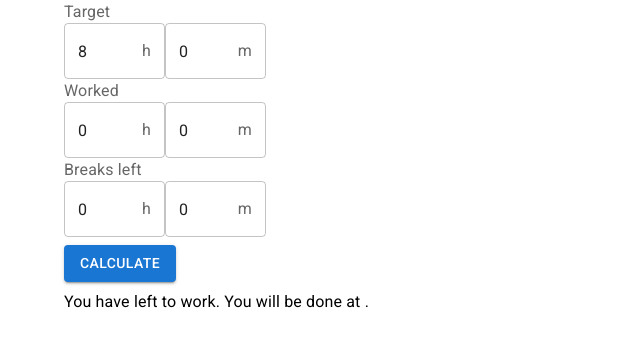
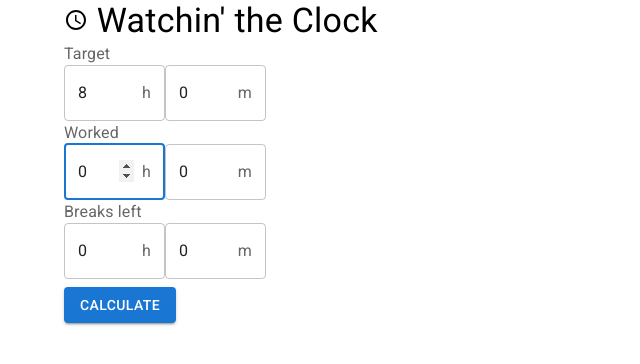
Before and after one commit to blachniet/react-sandbox, a React (Create React App) app: page / in a window 1280 px wide. Shown: the top 364 px of the page, without its empty margins (0-640 px from the left). Built offline with nearby package versions, Linux system fonts and the light colour scheme.

Commit message:
Improve validation

```diff
--- a/src/App.tsx
+++ b/src/App.tsx
@@ -4,21 +4,23 @@ import Container from '@mui/material/Container';
 import Button from '@mui/material/Button';
 import TextField from '@mui/material/TextField';
 import InputAdornment from '@mui/material/InputAdornment';
-import { useForm, Controller } from "react-hook-form";
+import { useForm, Controller, useFormState } from "react-hook-form";
 import InputLabel from '@mui/material/InputLabel';
 import Typography from '@mui/material/Typography';
 import { DateTime, Duration } from 'luxon';
 import { useState } from 'react';
+import Schedule from '@mui/icons-material/Schedule';
 
 function App() {
-  const {control, handleSubmit} = useForm<IFormData>();
+  const {control, handleSubmit, reset} = useForm<IFormData>();
+  const {isDirty, isSubmitted, errors} = useFormState({control});
   const [remaining, setRemaining] = useState<Duration>();
   const [doneAt, setDoneAt] = useState<DateTime>();
 
   const handleValidSubmit = (formData: IFormData) => {
     const target = Duration.fromObject({
       hours: parseFloat(formData.targetHours),
-      minutes: parseFloat(formData.targetMinutes)
+      minutes: parseFloat(formData.targetMinutes),
     });
     const worked = Duration.fromObject({
       hours: parseFloat(formData.workedHours),
@@ -32,19 +34,30 @@ function App() {
     const r = target.minus(worked);
     setRemaining(r);
     setDoneAt(DateTime.now().plus(r).plus(breakDuration));
+
+    reset(undefined, {
+      keepValues: true,
+      keepIsSubmitted: true,
+    });
   };
 
   return (
     <Container fixed>
+      <Typography component="h1" variant="h4"><Schedule />&nbsp;Watchin' the Clock</Typography>
       <form onSubmit={handleSubmit(handleValidSubmit)}>
         <InputLabel>Target</InputLabel>
         <Controller
           name="targetHours"
           defaultValue="8"
+          rules={{
+            required: 'Required',
+          }}
           render={({ field }) => (
             <TextField
               {...field}
               type="number"
+              error={!!errors.targetHours}
+              helperText={errors.targetHours?.message}
               sx={{width: '10ch'}}
               InputProps={{
                 endAdornment: <InputAdornment position="end">h</InputAdornment>,
@@ -56,10 +69,15 @@ function App() {
         <Controller
           name="targetMinutes"
           defaultValue="0"
+          rules={{
+            required: 'Required',
+          }}
           render={({ field }) => (
             <TextField
               {...field}
               type="number"
+              error={!!errors.targetMinutes}
+              helperText={errors.targetMinutes?.message}
               sx={{width: '10ch'}}
               InputProps={{
                 endAdornment: <InputAdornment position="end">m</InputAdornment>,
@@ -72,10 +90,16 @@ function App() {
         <Controller
           name="workedHours"
           defaultValue="0"
+          rules={{
+            required: 'Required',
+          }}
           render={({ field }) => (
             <TextField
               {...field}
+              autoFocus
               type="number"
+              error={!!errors.workedHours}
+              helperText={errors.workedHours?.message}
               sx={{width: '10ch'}}
               InputProps={{
                 endAdornment: <InputAdornment position="end">h</InputAdornment>,
@@ -87,10 +111,15 @@ function App() {
         <Controller
           name="workedMinutes"
           defaultValue="0"
+          rules={{
+            required: 'Required',
+          }}
           render={({ field }) => (
             <TextField
               {...field}
               type="number"
+              error={!!errors.workedMinutes}
+              helperText={errors.workedMinutes?.message}
               sx={{width: '10ch'}}
               InputProps={{
                 endAdornment: <InputAdornment position="end">m</InputAdornment>,
@@ -103,10 +132,15 @@ function App() {
         <Controller
           name="breakHours"
           defaultValue="0"
+          rules={{
+            required: 'Required',
+          }}
           render={({ field }) => (
             <TextField
               {...field}
               type="number"
+              error={!!errors.breakHours}
+              helperText={errors.breakHours?.message}
               sx={{width: '10ch'}}
               InputProps={{
                 endAdornment: <InputAdornment position="end">h</InputAdornment>,
@@ -118,10 +152,15 @@ function App() {
         <Controller
           name="breakMinutes"
           defaultValue="0"
+          rules={{
+            required: 'Required',
+          }}
           render={({ field }) => (
             <TextField
               {...field}
               type="number"
+              error={!!errors.breakMinutes}
+              helperText={errors.breakMinutes?.message}
               sx={{width: '10ch'}}
               InputProps={{
                 endAdornment: <InputAdornment position="end">m</InputAdornment>,
@@ -134,9 +173,11 @@ function App() {
           <Button variant="contained" type="submit">Calculate</Button>
         </Box>
       </form>
-      <Typography>
-        You have <strong>{remaining?.toFormat("h'h'm'm'")}</strong> left to work. You will be done at <strong>{doneAt?.toLocaleString(DateTime.TIME_SIMPLE)}</strong>.
-      </Typography>
+      {!isDirty && isSubmitted ? (
+        <Typography>
+          You have <strong>{remaining?.toFormat("h'h'm'm'")}</strong> left to work. You will be done at <strong>{doneAt?.toLocaleString(DateTime.TIME_SIMPLE)}</strong>.
+        </Typography>
+      ) : ''}
     </Container>
   );
 }
```
